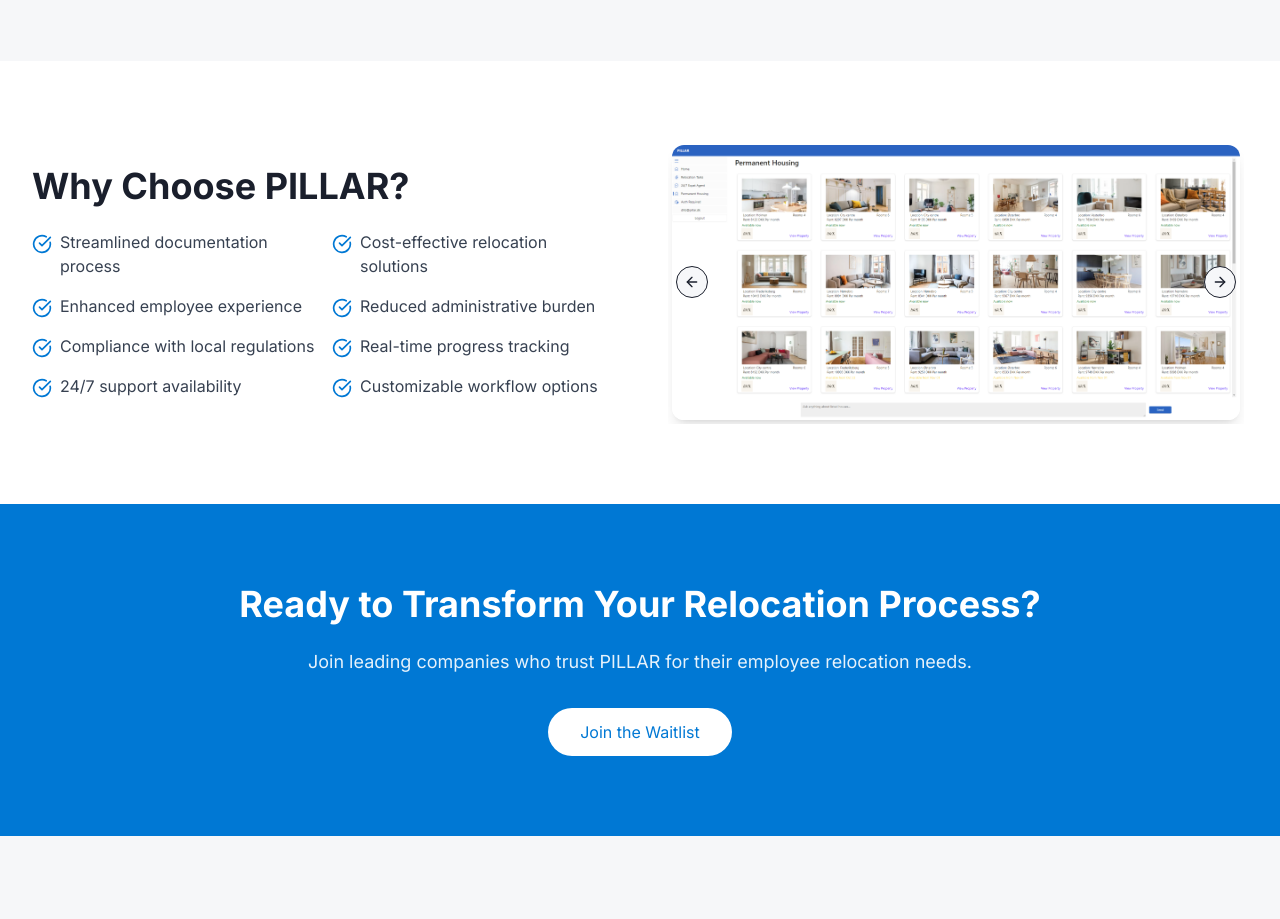
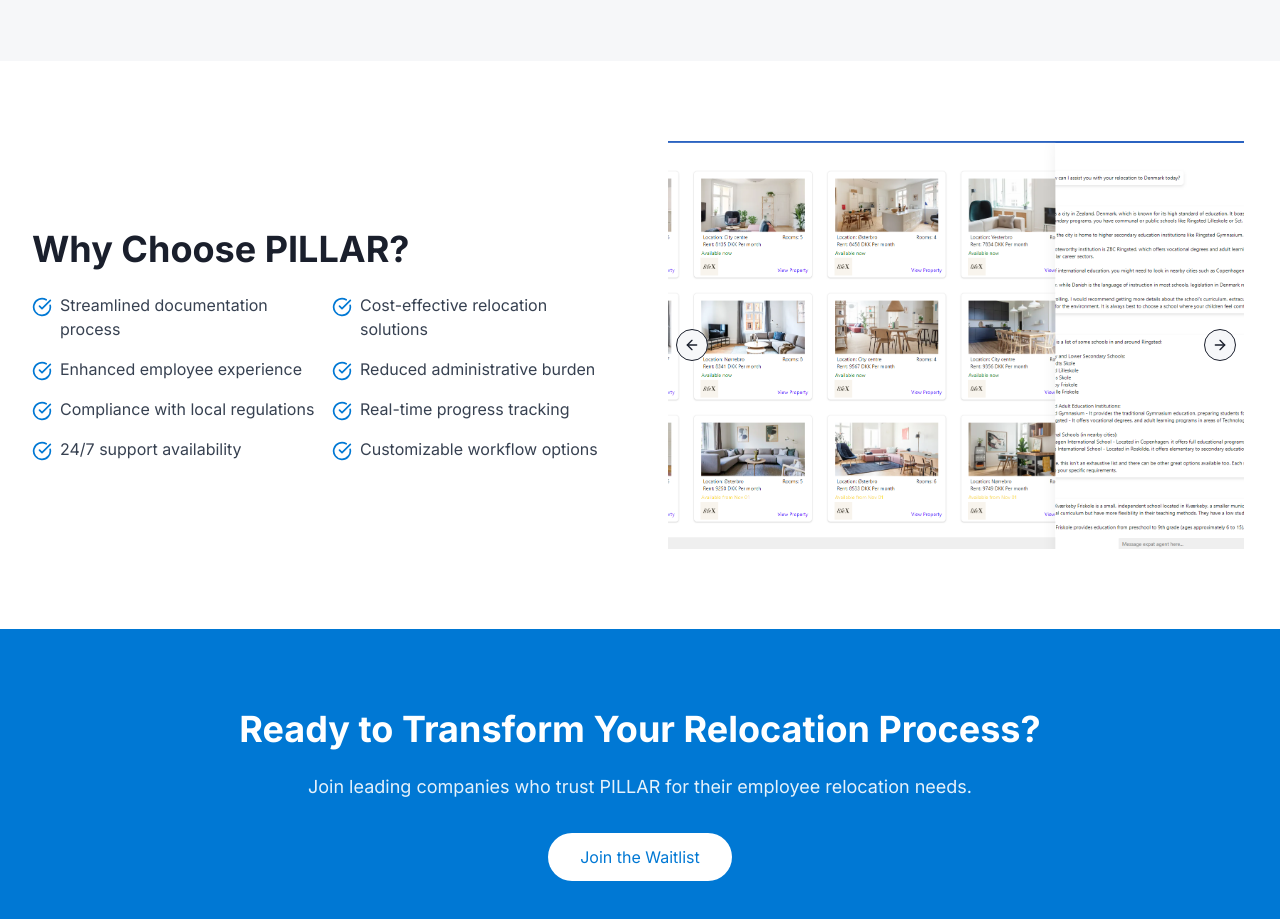
Before and after one commit to dhaneshb/pillar-relocation-simplified, a React (Vite) app: page / in a window 1280 px wide. Shown: the part 1980-2899 px from the top of the page. Before the commit the page ends 2816 px from the top, so only its background shows below. Built offline with nearby package versions, Linux system fonts and the light colour scheme.

Commit message:
Zoom images for readability
Increased the zoom level of images in the carousel component to enhance text readability within the images.
[skip gpt_engineer]

```diff
--- a/src/components/Benefits.tsx
+++ b/src/components/Benefits.tsx
@@ -75,7 +75,7 @@ const Benefits = () => {
                       <img
                         src={image.src}
                         alt={image.alt}
-                        className="rounded-xl shadow-lg w-full h-auto object-cover"
+                        className="rounded-xl shadow-lg w-full h-[400px] object-cover object-center transform scale-110 hover:scale-125 transition-transform duration-300"
                       />
                     </div>
                   </CarouselItem>
```
